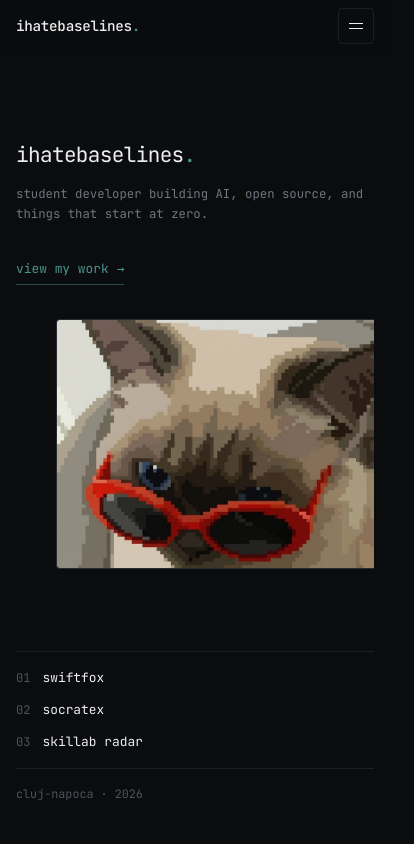
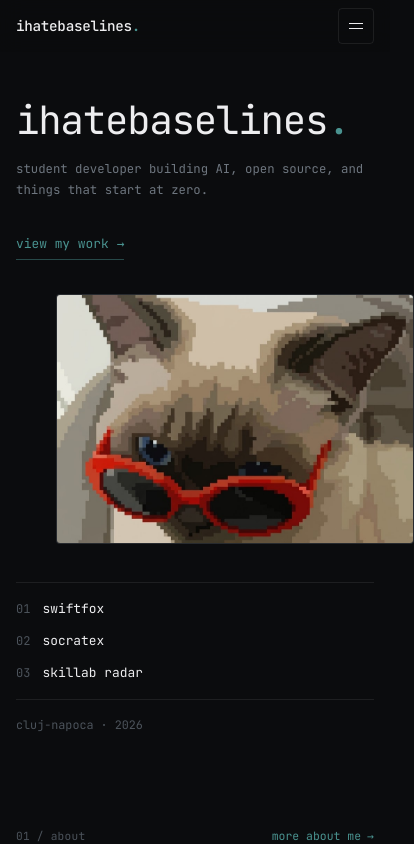
Before and after one commit to ihatebaselines/mywebsite, a Next.js app: page / in a window 390 px wide. Shown: the top 844 px of the page, 414 px wide, since content can reach past the window. Built offline with nearby package versions, Linux system fonts and the light colour scheme.

Commit message:
Fix mobile responsive: stack hero, compact cat, fix title on mobile

```diff
--- a/src/app/globals.css
+++ b/src/app/globals.css
@@ -1526,6 +1526,27 @@ img { display: block; max-width: 100%; }
   .intro-illustration { justify-self: center; max-width: 280px; }
   .license-grid, .social-grid { grid-template-columns: minmax(0, 1fr); }
   .site-footer { flex-direction: column; align-items: flex-start; }
+
+  /* Hero Minimal mobile stacked layout */
+  .hero-minimal {
+    min-height: 0;
+    padding: 32px 0 24px;
+  }
+  .hero-minimal-center {
+    grid-template-columns: minmax(0, 1fr);
+    padding: 0;
+    gap: 24px;
+    overflow: visible;
+  }
+  .hero-minimal-center .hero-visual {
+    justify-self: stretch;
+    max-height: 240px;
+    aspect-ratio: 1.6;
+  }
+  .hero-minimal .home-title {
+    font-size: clamp(2rem, 10vw, 2.8rem);
+    white-space: normal;
+  }
 }
 
 @media (prefers-reduced-motion: reduce) {
```
